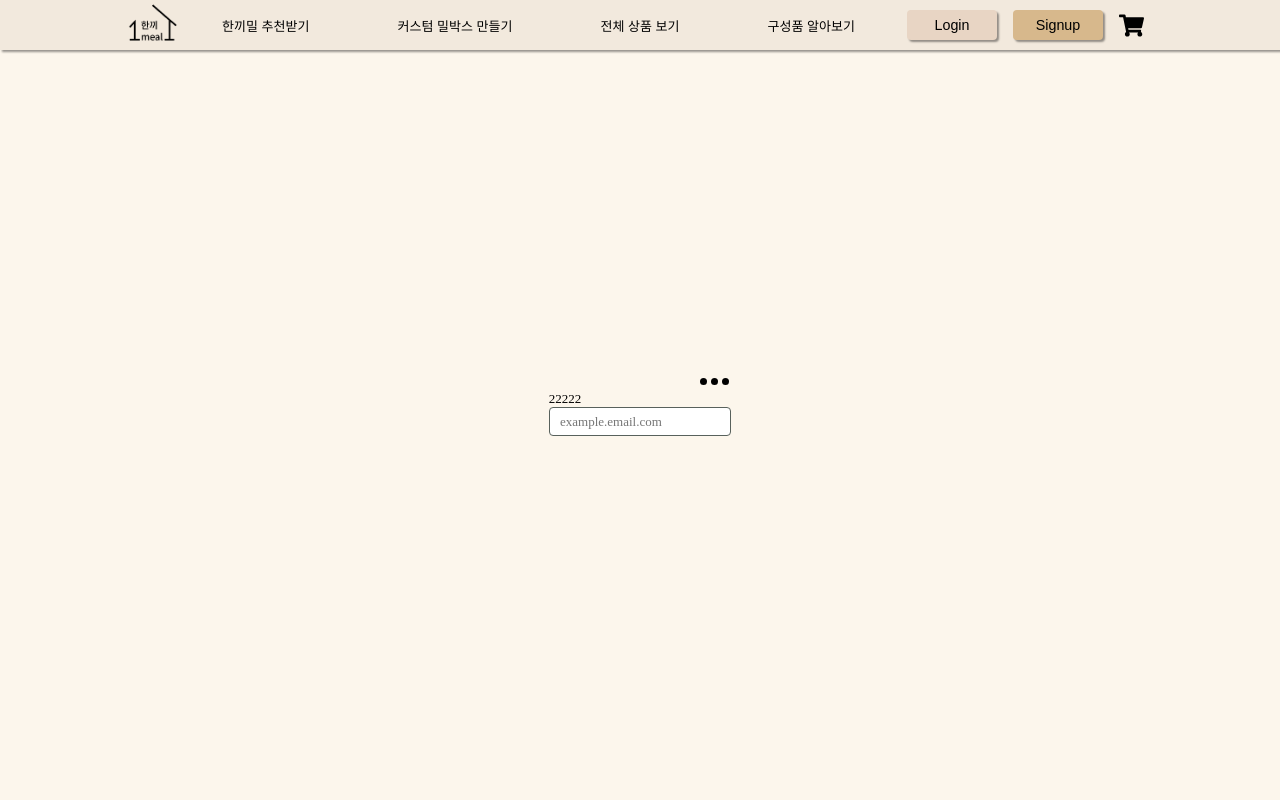
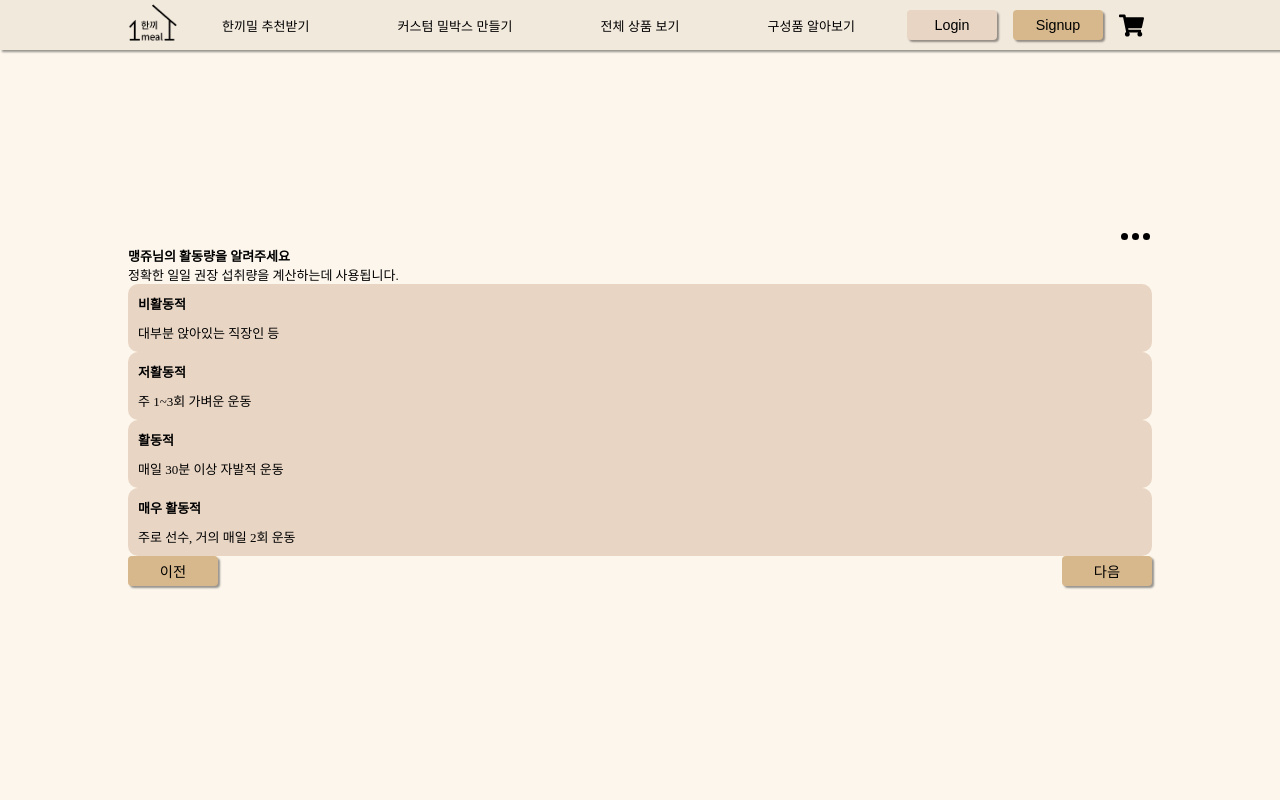
Before and after one commit to codestates-seb/seb42_main_004, a React (Create React App) app in the folder client/: page /survey/2 in a window 1280 px wide. Shown: the top 800 px of the page. Built offline with nearby package versions, Linux system fonts and the light colour scheme; a web font is replaced by a local one.

Commit message:
[FE_design] 설문 페이지 3 레이아웃

```diff
--- a/client/src/components/myInfo/ModifyMyInfoUl.js
+++ b/client/src/components/myInfo/ModifyMyInfoUl.js
@@ -1,6 +1,6 @@
 import styled from 'styled-components';
 import ContentDiv from './ContentDiv';
-import logo from '../../assets/hankkimealLogo.png';
+import logo from '../../assets/logo_black.png';
 import ContentInputDiv from './ContentInputDiv';
 import AddressDiv from '../payment/AddessDiv';
 
--- a/client/src/components/myInfo/MyInfoUl.js
+++ b/client/src/components/myInfo/MyInfoUl.js
@@ -1,6 +1,6 @@
 import styled from 'styled-components';
 import ContentDiv from './ContentDiv';
-import logo from '../../assets/hankkimealLogo.png';
+import logo from '../../assets/logo_black.png';
 
 function MyInfoUl() {
   return (
--- /dev/null
+++ b/client/src/components/survey/DietInfo.js
@@ -0,0 +1,29 @@
+import styled from 'styled-components';
+
+function DietInfo({ kcal, weight, target }) {
+  return (
+    <DietInfoWrapper>
+      <div>
+        <div>일일 칼로리</div>
+        <div>{kcal}kcal</div>
+      </div>
+      <div>
+        <div>예상 체중</div>
+        <div>{weight}kg</div>
+      </div>
+      <div>
+        <div>목표 감량</div>
+        <div>{target}kg</div>
+      </div>
+    </DietInfoWrapper>
+  );
+}
+
+export default DietInfo;
+
+const DietInfoWrapper = styled.div`
+  display: flex;
+  > div:not(:last-child) {
+    margin-right: 10px;
+  }
+`;
--- /dev/null
+++ b/client/src/components/survey/SurveyBox.js
@@ -0,0 +1,27 @@
+import styled from 'styled-components';
+
+function SurveyBox({ title, info, detail }) {
+  return (
+    <SurveyBoxWrapper>
+      <BoxTop>
+        <h3>{title}</h3>
+        {info}
+      </BoxTop>
+      <div>{detail}</div>
+    </SurveyBoxWrapper>
+  );
+}
+
+export default SurveyBox;
+
+const SurveyBoxWrapper = styled.div`
+  background-color: var(--product_cocoa);
+  border-radius: 10px;
+  padding: 10px;
+`;
+
+const BoxTop = styled.div`
+  display: flex;
+  justify-content: space-between;
+  margin-bottom: 10px;
+`;
--- a/client/src/components/survey/preAndNextButtons.js
+++ b/client/src/components/survey/preAndNextButtons.js
@@ -19,7 +19,7 @@ function PreAndNextButtons() {
   return (
     <ButtonWrapperDiv>
       <MainButton name="이전" handler={preHandler} />
-      <MainButton name="다음" handler={nextHandler} />
+      <MainButton name={page !== 3 ? '다음' : '완료'} handler={nextHandler} />
     </ButtonWrapperDiv>
   );
 }
--- a/client/src/components/survey/surveyPage1.js
+++ b/client/src/components/survey/surveyPage1.js
@@ -1,7 +1,7 @@
 import styled from 'styled-components';
 import InputLabelDiv from '../commons/InputLabelDiv';
 import MainButton from '../commons/MainButton';
-import PreAndNextButtons from './preAndNextButtons';
+import PreAndNextButtons from './PreAndNextButtons';
 
 function SurveyPage1() {
   let maleHandler = (e) => {
@@ -53,7 +53,9 @@ function SurveyPage1() {
 export default SurveyPage1;
 
 const Article = styled.article`
+  display: flex;
   flex-direction: column;
+  align-items: center;
 `;
 
 const H3 = styled.h3`
@@ -62,12 +64,12 @@ const H3 = styled.h3`
 
 const SurveyContentDiv = styled.div`
   width: 200px;
-  margin: 0 auto;
 `;
 
 const GenderOptionDiv = styled.div`
   display: flex;
   justify-content: space-between;
+
   *:not(:last-child) {
     margin-bottom: 0.5rem;
   }
--- a/client/src/components/survey/surveyPage2.js
+++ b/client/src/components/survey/surveyPage2.js
@@ -1,13 +1,19 @@
-import InputLabelDiv from '../commons/InputLabelDiv';
+import PreAndNextButtons from './PreAndNextButtons';
+import SurveyBox from './SurveyBox';
 
-function SurveyPage2() {
+function SurveyPage2({ name = '맹쥬' }) {
   return (
-    <InputLabelDiv
-      label="22222"
-      id="name"
-      value=""
-      placeholder="example.email.com"
-    />
+    <article>
+      <h3>{name}님의 활동량을 알려주세요</h3>
+      <div>정확한 일일 권장 섭취량을 계산하는데 사용됩니다.</div>
+      <div>
+        <SurveyBox title="비활동적" detail="대부분 앉아있는 직장인 등" />
+        <SurveyBox title="저활동적" detail="주 1~3회 가벼운 운동" />
+        <SurveyBox title="활동적" detail="매일 30분 이상 자발적 운동" />
+        <SurveyBox title="매우 활동적" detail="주로 선수, 거의 매일 2회 운동" />
+      </div>
+      <PreAndNextButtons />
+    </article>
   );
 }
 
--- a/client/src/components/survey/surveyPage3.js
+++ b/client/src/components/survey/surveyPage3.js
@@ -1,13 +1,31 @@
-import InputLabelDiv from '../commons/InputLabelDiv';
+import DietInfo from './DietInfo';
+import PreAndNextButtons from './PreAndNextButtons';
+import SurveyBox from './SurveyBox';
 
 function SurveyPage3() {
   return (
-    <InputLabelDiv
-      label="33333"
-      id="name"
-      value=""
-      placeholder="example.email.com"
-    />
+    <article>
+      <h3>밀박스 추천을 위한 다이어트 플랜를 선택해주세요.</h3>
+      <div>선택한 플랜에 따라 일일 칼로리 및 예상 체중이 조정됩니다.</div>
+      <div>
+        <SurveyBox
+          title="Easy"
+          info={<DietInfo kcal="1600" weight="00.0kg" target="1.6" />}
+          detail="다이어트는 너무 길어지면 힘들지만 무작정 빨리갈 수는 없어요. 천천히 목표를 향해 나아가보아요."
+        />
+        <SurveyBox
+          title="Normal"
+          info={<DietInfo kcal="1200" weight="00.0kg" target="2.1" />}
+          detail="다이어트는 너무 길어지면 힘들지만 무작정 빨리갈 수는 없어요. 천천히 목표를 향해 나아가보아요."
+        />
+        <SurveyBox
+          title="Hard"
+          info={<DietInfo kcal="800" weight="00.0kg" target="2.9" />}
+          detail="다이어트는 너무 길어지면 힘들지만 무작정 빨리갈 수는 없어요. 천천히 목표를 향해 나아가보아요."
+        />
+      </div>
+      <PreAndNextButtons />
+    </article>
   );
 }
 
--- a/client/src/pages/Survey.js
+++ b/client/src/pages/Survey.js
@@ -6,7 +6,7 @@ import { BsFillCircleFill as Dot } from 'react-icons/bs';
 function Survey() {
   let { page } = useParams();
   return (
-    <Main>
+    <Main className="margininside">
       {page !== '0' ? (
         <Ul>
           <li>
```
